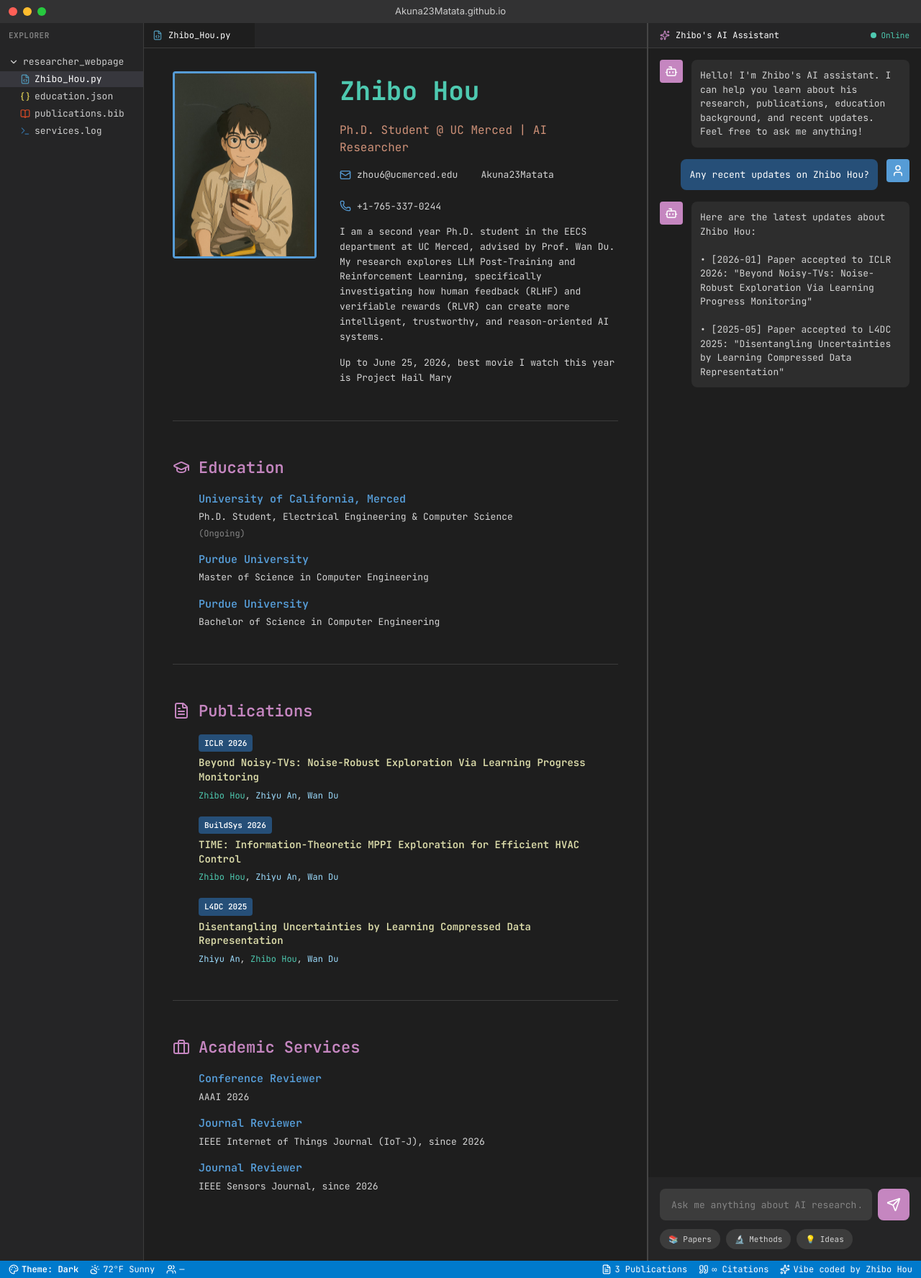
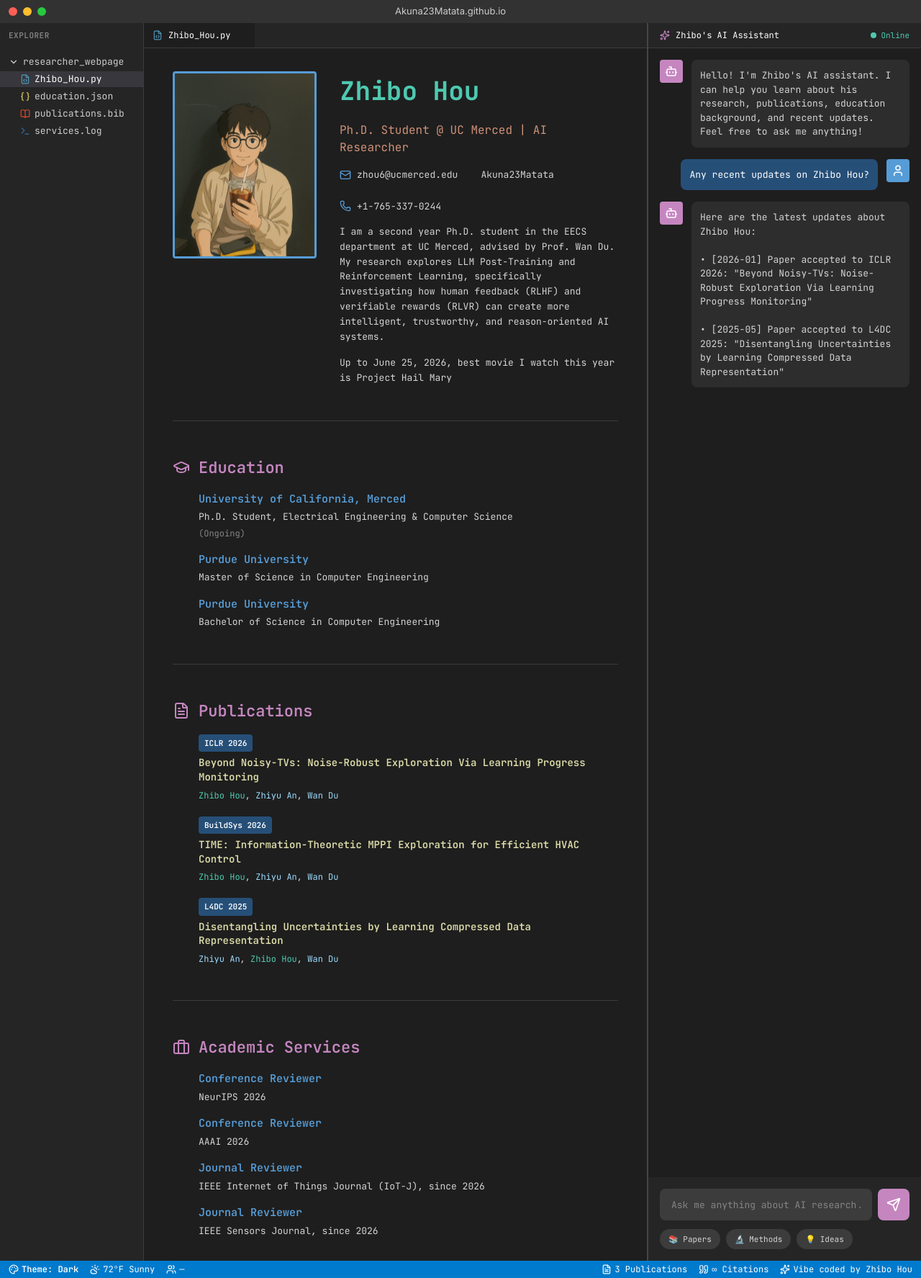
Before and after one commit to Akuna23Matata/Akuna23Matata.github.io, a Jekyll site: the page built from index.html, in a window 1280 px wide. Shown: the whole page at 72% size. Built offline with Jekyll 4.4.1, drawn with Linux system fonts in a browser that asks for light colours.

Commit message:
Add NeurIPS 2026 as a conference reviewer detail

```diff
--- a/_data/services.yml
+++ b/_data/services.yml
@@ -1,4 +1,6 @@
 # Academic Services
+- role: "Conference Reviewer"
+  detail: "NeurIPS 2026"
 - role: "Conference Reviewer"
   detail: "AAAI 2026"
 
```
